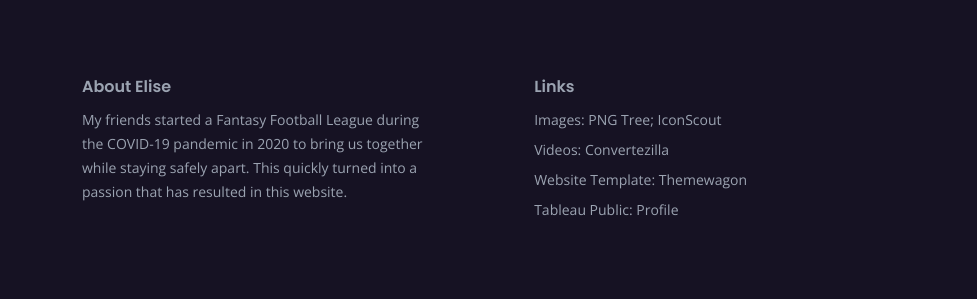
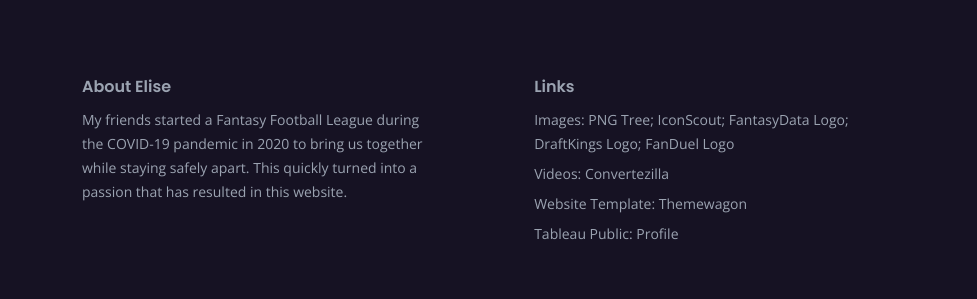
Before and after one commit to e-roberts/Fantasy_Football_Vizzes, a plain HTML site: page ends.html in a window 1280 px wide. Shown: the part 3812-4111 px from the top of the page, 0-977 px from the left. Drawn offline with nearby package versions, Linux system fonts and the light colour scheme.

Commit message:
image citations in footer

```diff
--- a/ends.html
+++ b/ends.html
@@ -308,7 +308,10 @@
                         <h6>Links</h6>
                         <ul class="list-unstyled li-space-lg p-small">
                             <li>Images: <a href="https://pngtree.com/freepng/american-super-bowl-rugby-football-transparent-background_5739020.html">PNG Tree; </a>
-                                <a href="https://iconscout.com/icon/stadium-2148185">IconScout</a></li>
+                                <a href="https://iconscout.com/icon/stadium-2148185">IconScout; </a>
+                                <a href="https://www.google.com/url?sa=i&url=https%3A%2F%2Ffantasydata.com%2F&psig=AOvVaw37pSVnI3gHjSt_OSTFYD67&ust=1670118480312000&source=images&cd=vfe&ved=0CA8QjRxqFwoTCKDnraiq3PsCFQAAAAAdAAAAABAE">FantasyData Logo; </a>
+                                <a href="https://www.cleanpng.com/png-logo-draftkings-font-daily-fantasy-sports-product-6159990/download-png.html">DraftKings Logo; </a>
+                                <a href="https://www.pngfind.com/mpng/ibxRRRw_fanduel-logo-company-hd-png-download/">FanDuel Logo</a></li>
                             <li>Videos: <a href="https://convertezilla.com/?url=http://youtu.be/FmvUm_KNR3k&ftype=mp4">Convertezilla</a></li>
                             <li>Website Template: <a href="https://themewagon.com/">Themewagon</a></li>
                             <li>Tableau Public: <a href="https://public.tableau.com/app/profile/elise.roberts.scruggs">Profile</a></li>
```
Also changed, not shown: backs.html (+4 -1 lines), defense.html (+4 -1 lines), index.html (+4 -2 lines), kickers.html (+4 -1 lines), quarterbacks.html (+4 -1 lines), receivers.html (+4 -1 lines).
